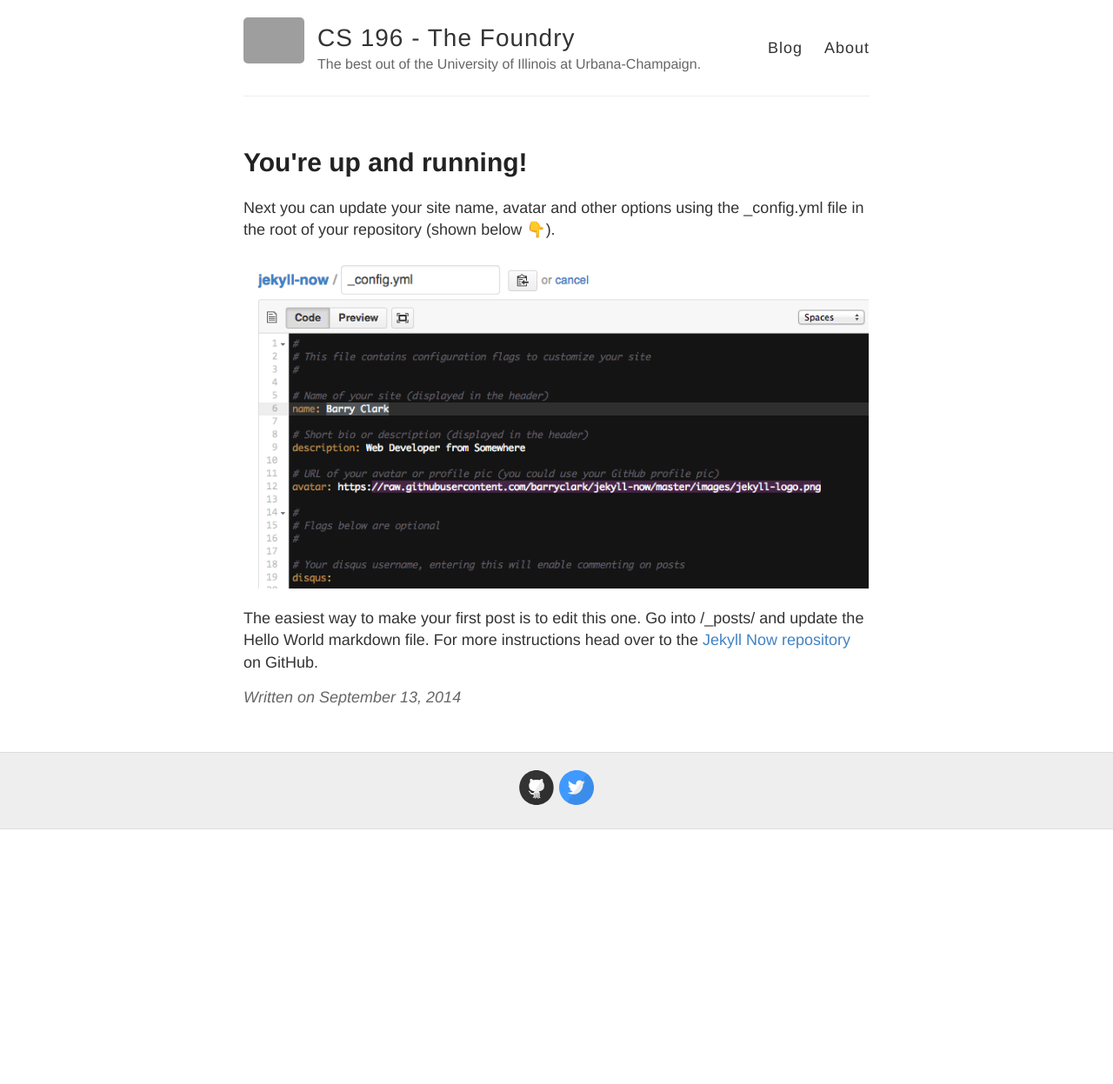
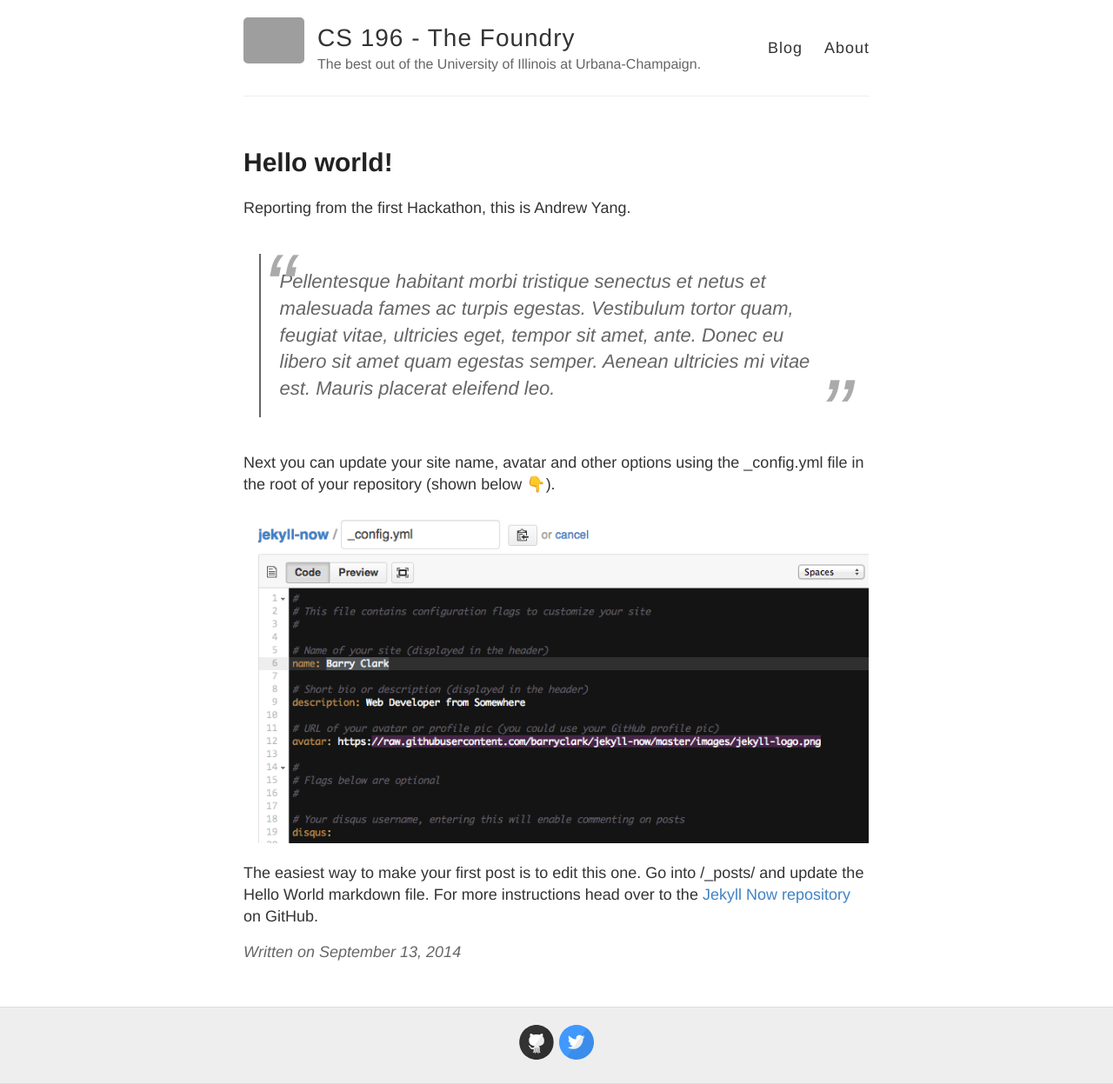
Before and after one commit to andrewyang96/OldWebsite, a Jekyll site: the page built from _posts/2014-9-13-Hello-World.md, in a window 1280 px wide. Shown: the whole page at 87% size. Built offline with Jekyll 4.4.1, drawn with Linux system fonts in a browser that asks for light colours; emoji names are drawn with the system emoji font; before the commit the page ends 954 px from its top, so only the background shows below that; grey boxes are pictures that could not be loaded.

Commit message:
Updated 2014-9-13-Hello-World.md

```diff
--- a/_posts/2014-9-13-Hello-World.md
+++ b/_posts/2014-9-13-Hello-World.md
@@ -1,7 +1,39 @@
 ---
 layout: post
-title: You're up and running!
+title: "Hello world!"
+published: true
 ---
+
+<style>
+blockquote {
+    margin: 1.5em 0 1.5em;
+    padding: 0 1em 0 2.5em;
+    position:relative;
+}
+blockquote:before {
+    color: #aaa;
+    content: "\201C";
+    font-size: 5em;
+    position:absolute;
+    left:3px;
+    top: 0.3em;
+    line-height: 0.1em;
+}
+
+blockquote:after {
+    color: #aaa;
+    content: "\201D";
+    font-size: 5em;
+    position:absolute;
+    right:3px;
+    bottom: 0em;
+    line-height: 0.1em;
+}
+</style>
+
+Reporting from the first Hackathon, this is Andrew Yang.
+
+> Pellentesque habitant morbi tristique senectus et netus et malesuada fames ac turpis egestas. Vestibulum tortor quam, feugiat vitae, ultricies eget, tempor sit amet, ante. Donec eu libero sit amet quam egestas semper. Aenean ultricies mi vitae est. Mauris placerat eleifend leo.
 
 Next you can update your site name, avatar and other options using the _config.yml file in the root of your repository (shown below :point_down:).
 
```
